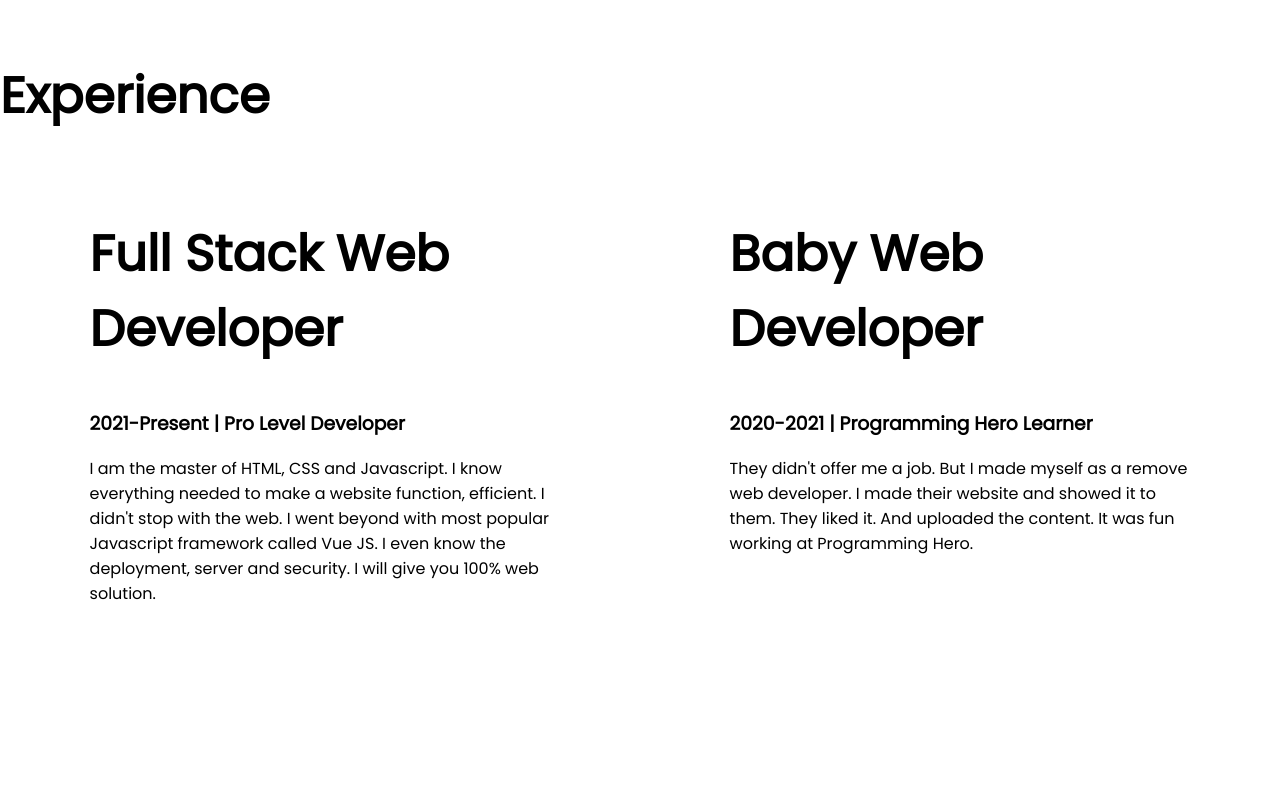
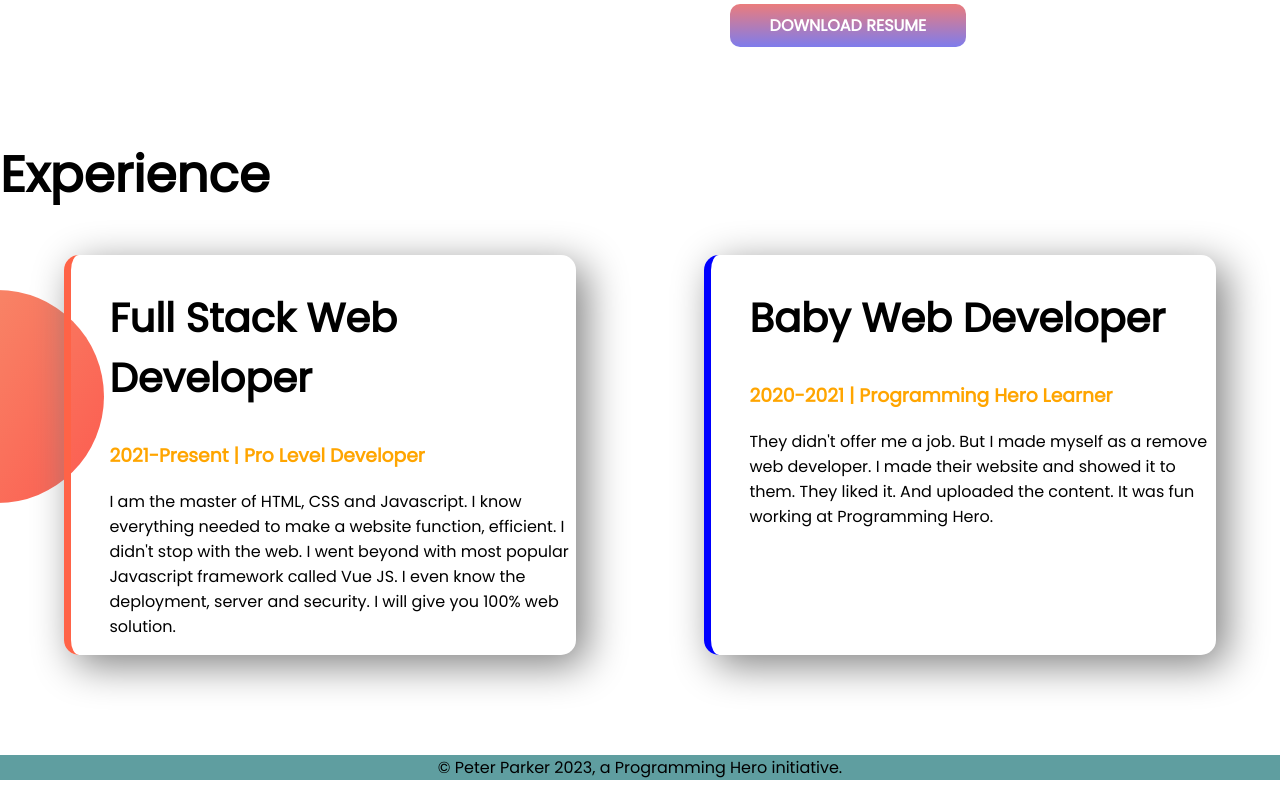
Before and after one commit to buppycode/pHero-portfolio, a plain HTML site: page index.html in a window 1280 px wide. Shown: the part 1052-1848 px from the top of the page. Before the commit the page ends 1774 px from the top, so only its background shows below. Drawn offline with Linux system fonts and the light colour scheme.

Commit message:
last one

```diff
--- a/index.html
+++ b/index.html
@@ -58,12 +58,12 @@
         >
       </div>
     </section>
-    <section class="experience-sec">
+    <section class="experience-area">
       <h1>Experience</h1>
       <div class="flexible-container">
-        <div class="half-width">
-          <h1>Full Stack Web Developer</h1>
-          <h3>2021-Present | Pro Level Developer</h3>
+        <div id="full-stack-dev" class="experience-item">
+          <h2>Full Stack Web Developer</h2>
+          <h3 class="dev-color">2021-Present | Pro Level Developer</h3>
           <p>
             I am the master of HTML, CSS and Javascript. I know everything
             needed to make a website function, efficient. I didn't stop with the
@@ -72,9 +72,9 @@
             100% web solution.
           </p>
         </div>
-        <div class="half-width">
-          <h1>Baby Web Developer</h1>
-          <h3>2020-2021 | Programming Hero Learner</h3>
+        <div id="baby-web-dev" class="experience-item">
+          <h2>Baby Web Developer</h2>
+          <h3 class="dev-color">2020-2021 | Programming Hero Learner</h3>
           <p>
             They didn't offer me a job. But I made myself as a remove web
             developer. I made their website and showed it to them. They liked
@@ -85,4 +85,7 @@
       </div>
     </section>
   </body>
+  <footer>
+    <p>© Peter Parker 2023, a Programming Hero initiative.</p>
+  </footer>
 </html>
--- a/style.css
+++ b/style.css
@@ -4,6 +4,9 @@
 }
 h1 {
   font-size: 50px;
+}
+h2 {
+  font-size: 40px;
 }
 .dev-color {
   color: orange;
@@ -48,3 +51,26 @@
   background-repeat: no-repeat;
   background-position: right;
 }
+.experience-item {
+  box-shadow: 10px 10px 40px gray;
+  margin-left: 5%;
+  margin-right: 5%;
+  width: 40%;
+  padding-left: 3%;
+  border-radius: 15px;
+}
+.experience-area {
+  background-image: url(images/exp-bg.png);
+  background-repeat: no-repeat;
+  background-position: left;
+}
+#full-stack-dev {
+  border-left: 7px solid tomato;
+}
+#baby-web-dev {
+  border-left: 7px solid blue;
+}
+footer p {
+  text-align: center;
+  background-color: cadetblue;
+}
```
